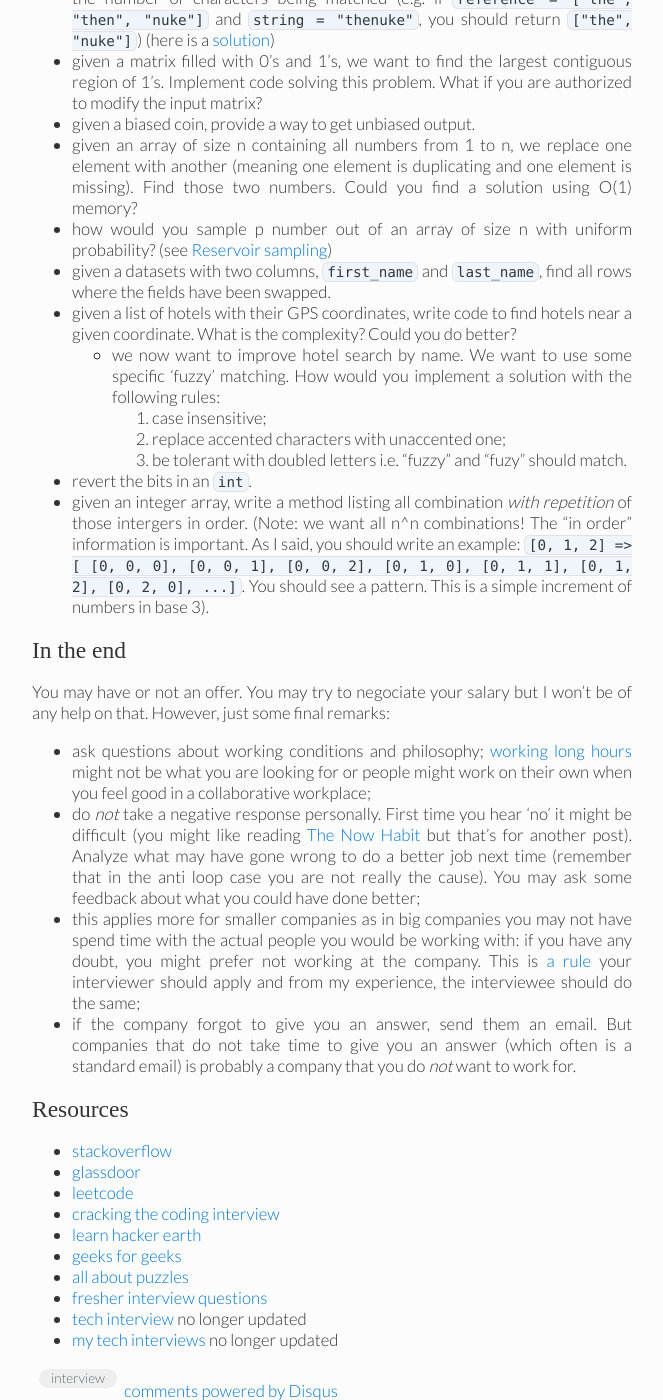
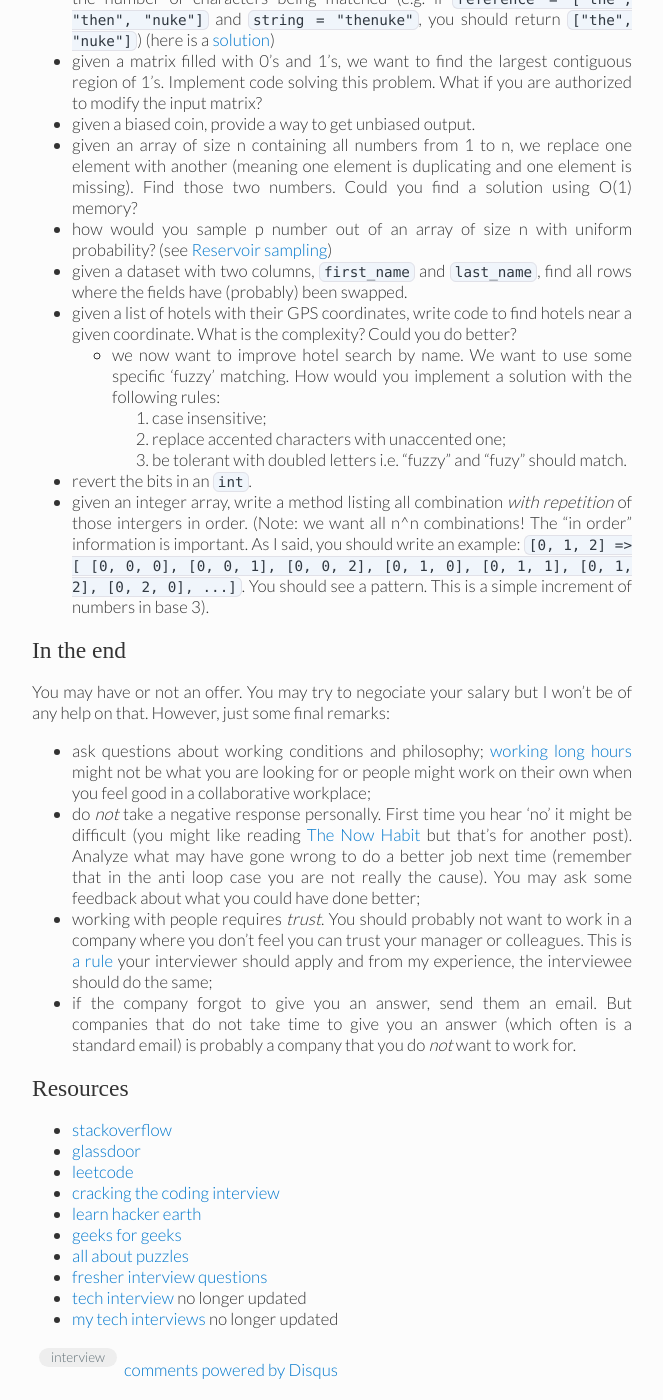
Before and after one commit to marchelbling/marc.helbling.fr, a Jekyll site: the page built from _posts/2013-07-13-interviews.md, in a window 1280 px wide and 1400 px high, scrolled down 1679 px. Shown: the whole window, without its empty margins (316-979 px from the left). Built offline with Jekyll 4.4.1, drawn with Linux system fonts in a browser that asks for light colours; some web fonts are replaced; Markdown is read by kramdown in place of the engine named in the settings; comment, search, counter and statistics services are not loaded.

Commit message:
Fixes typos

```diff
--- a/_posts/2013-07-13-interviews.md
+++ b/_posts/2013-07-13-interviews.md
@@ -8,16 +8,16 @@
 
 [Like it or not](http://techcrunch.com/2013/06/22/the-technical-interview-is-dead/), technical interviews are still a reality in the software industry and my guess is that it is not going to stop anytime soon. I am not saying that I find the current process good but it will take time to make people evolve on the subject. So you better get ready for this or start your own company.
 
-Getting a job in a place where you have [no connection](http://www.karenx.com/blog/how-to-get-a-job-when-you-have-no-connections/) can prove very hard. My (obvious?) guess: the bigger/hotter the company, the harder. You may try to be original but I am not sure this helps to get a job at a very big corporation. IMO, you better be concise, have a clear message, show why you care about the company you're applying at and hopefully you'll have a chance to show them your abilities. Of course, if you've already shown the world with some of your project, this might have proven easier than it sounds to get to the interview process.
+Getting a job in a place where you have [no connection](http://www.karenx.com/blog/how-to-get-a-job-when-you-have-no-connections/) can prove very hard. My (obvious?) guess: the bigger/hotter the company, the harder. You may try to be original but I am not sure this helps to get a job at a very big corporation. IMO, you better be concise, have a clear message, show why you care about the company you’re applying at and hopefully you’ll have a chance to show them your abilities. Of course, if you’ve already shown the world with some of your project, this might have proven easier than it sounds to get to the interview process.
 
 
 # Screen interviews
 
-The first step will probably be a phone call with some HR. Be prepared to explain your experience as briefly and clearly as possible and try to be passionate about what you've accomplished so far. In my experience, you have to be able to explain the logic out of your different experiences to show that you have not been changing jobs for the sake of it (or the pay) and to "justify" why you are actually having this interview.
+The first step will probably be a phone call with some HR. Be prepared to explain your experience as briefly and clearly as possible and try to be passionate about what you’ve accomplished so far. In my experience, you have to be able to explain the logic out of your different experiences to show that you have not been changing jobs for the sake of it (or the pay) and to "justify" why you are actually having this interview.
 
-You might then have a technical screen interview where you'll be asked some questions such as:
+You might then have a technical screen interview where you’ll be asked some questions such as:
 
-* explain the lastest project you've been working on
+* explain the lastest project you’ve been working on
 * do you code at home?
 * explain differences between a thread & a process
 * explain what a hash table is, what it is used for and how it is implemented
@@ -40,24 +40,24 @@
 
 If you were convincing enough, you should go for an on site interview loop (and hopefully not the [anti loop](http://steve-yegge.blogspot.fr/2008/03/get-that-job-at-google.html) version). Here are some advice:
 
-* be prepared; you've heard it before but there is no secret. There is a part of luck and preparation. From my experience, you probably won't have very very hard questions but still you need to have some practice.
+* be prepared; you’ve heard it before but there is no secret. There is a part of luck and preparation. From my experience, you probably won’t have very very hard questions but still you need to have some practice.
 * stay concentrate; at big corporations, you may have 5 interviews in a row which can prove physical.
-* make sure you've understood the question; test your understanding with an example and ask your interviewer for validation.
-* smile and stay positive; there might be questions that you don't know the answer directly. Do not show frustration. Show you are thinking, interact with your interviewer to try to find a solution.
-* communicate a lot; explain your reasoning loudly. Your interviewer is judging your reasoning as much as your ability to solve the problem. And if you're going on a wrong direction, he/she might even give you an hint early.
+* make sure you’ve understood the question; test your understanding with an example and ask your interviewer for validation.
+* smile and stay positive; there might be questions that you don’t know the answer directly. Do not show frustration. Show you are thinking, interact with your interviewer to try to find a solution.
+* communicate a lot; explain your reasoning loudly. Your interviewer is judging your reasoning as much as your ability to solve the problem. And if you’re going on a wrong direction, he/she might even give you an hint early.
 * do *not* try to be smart. First find a working solution and if the interviewer wants a better one or prefers to skip the easy one, he/she will ask you to move on to the better solution. But looking for a "not naive" solution you may give the impression that you like complexity which is not good. At all.
 
 Here are some questions you may encounter:
 
 * given a list of reference words, write a method to list all anagrams of an input word. How would you design a webservice providing anagrams of a word?
 * given a list of reference words and a string with all whitespace striped, how would you get the list of reference words contained in the string maximizing the number of characters being matched (e.g. if `reference = ["the", "then", "nuke"]` and `string = "thenuke"`, you should return `["the", "nuke"]`) (here is a [solution](http://stackoverflow.com/questions/12377231/how-to-tokenize-a-striped-string-based-on-a-list-of-patterns))
-* given a matrix filled with 0's and 1's, we want to find the largest contiguous region of 1's. Implement code solving this problem. What if you are authorized to modify the input matrix?
+* given a matrix filled with 0’s and 1’s, we want to find the largest contiguous region of 1’s. Implement code solving this problem. What if you are authorized to modify the input matrix?
 * given a biased coin, provide a way to get unbiased output.
 * given an array of size n containing all numbers from 1 to n, we replace one element with another (meaning one element is duplicating and one element is missing). Find those two numbers. Could you find a solution using O(1) memory?
 * how would you sample p number out of an array of size n with uniform probability? (see [Reservoir sampling](http://en.wikipedia.org/wiki/Reservoir_sampling))
-* given a datasets with two columns, `first_name` and `last_name`, find all rows where the fields have been swapped.
+* given a dataset with two columns, `first_name` and `last_name`, find all rows where the fields have (probably) been swapped.
 * given a list of hotels with their GPS coordinates, write code to find hotels near a given coordinate. What is the complexity? Could you do better?
-    * we now want to improve hotel search by name. We want to use some specific 'fuzzy' matching. How would you implement a solution with the following rules:
+    * we now want to improve hotel search by name. We want to use some specific ‘fuzzy’ matching. How would you implement a solution with the following rules:
         1. case insensitive;
         1. replace accented characters with unaccented one;
         1. be tolerant with doubled letters i.e. "fuzzy" and "fuzy" should match.
@@ -68,11 +68,11 @@
 
 # In the end
 
-You may have or not an offer. You may try to negociate your salary but I won't be of any help on that. However, just some final remarks:
+You may have or not an offer. You may try to negociate your salary but I won’t be of any help on that. However, just some final remarks:
 
 * ask questions about working conditions and philosophy; [working long hours](http://alexstechthoughts.com/post/55085393173/stop-glorifying-hard-work-and-long-hours) might not be what you are looking for or people might work on their own when you feel good in a collaborative workplace;
-* do *not* take a negative response personally. First time you hear 'no' it might be difficult (you might like reading [The Now Habit](http://www.amazon.com/The-Now-Habit-Overcoming-Procrastination/dp/1585425524) but that's for another post). Analyze what may have gone wrong to do a better job next time (remember that in the anti loop case you are not really the cause). You may ask some feedback about what you could have done better;
-* this applies more for smaller companies as in big companies you may not have spend time with the actual people you would be working with: if you have any doubt, you might prefer not working at the company. This is [a rule](http://www.joelonsoftware.com/articles/GuerrillaInterviewing3.html) your interviewer should apply and from my experience, the interviewee should do the same;
+* do *not* take a negative response personally. First time you hear ‘no’ it might be difficult (you might like reading [The Now Habit](http://www.amazon.com/The-Now-Habit-Overcoming-Procrastination/dp/1585425524) but that’s for another post). Analyze what may have gone wrong to do a better job next time (remember that in the anti loop case you are not really the cause). You may ask some feedback about what you could have done better;
+* working with people requires *trust*. You should probably not want to work in a company where you don’t feel you can trust your manager or colleagues. This is [a rule](http://www.joelonsoftware.com/articles/GuerrillaInterviewing3.html) your interviewer should apply and from my experience, the interviewee should do the same;
 * if the company forgot to give you an answer, send them an email. But companies that do not take time to give you an answer (which often is a standard email) is probably a company that you do *not* want to work for.
 
 # Resources
```
